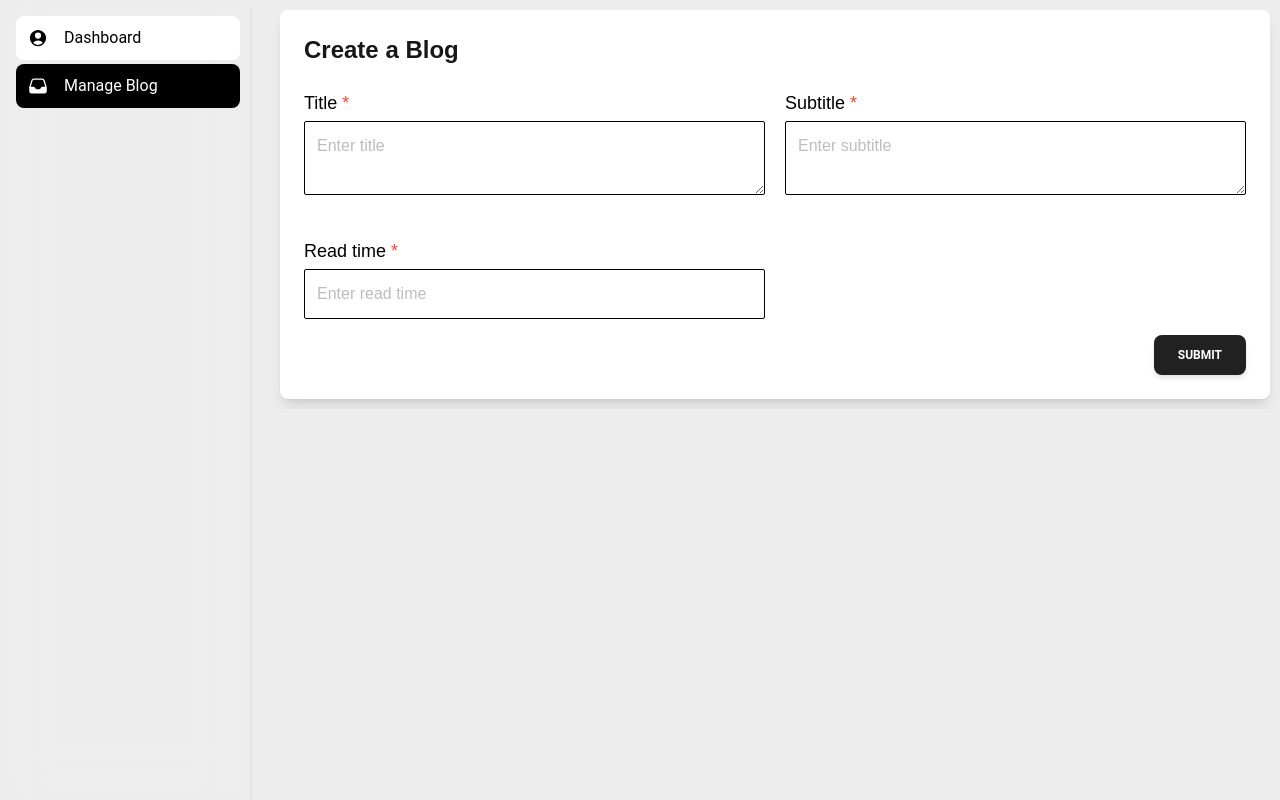
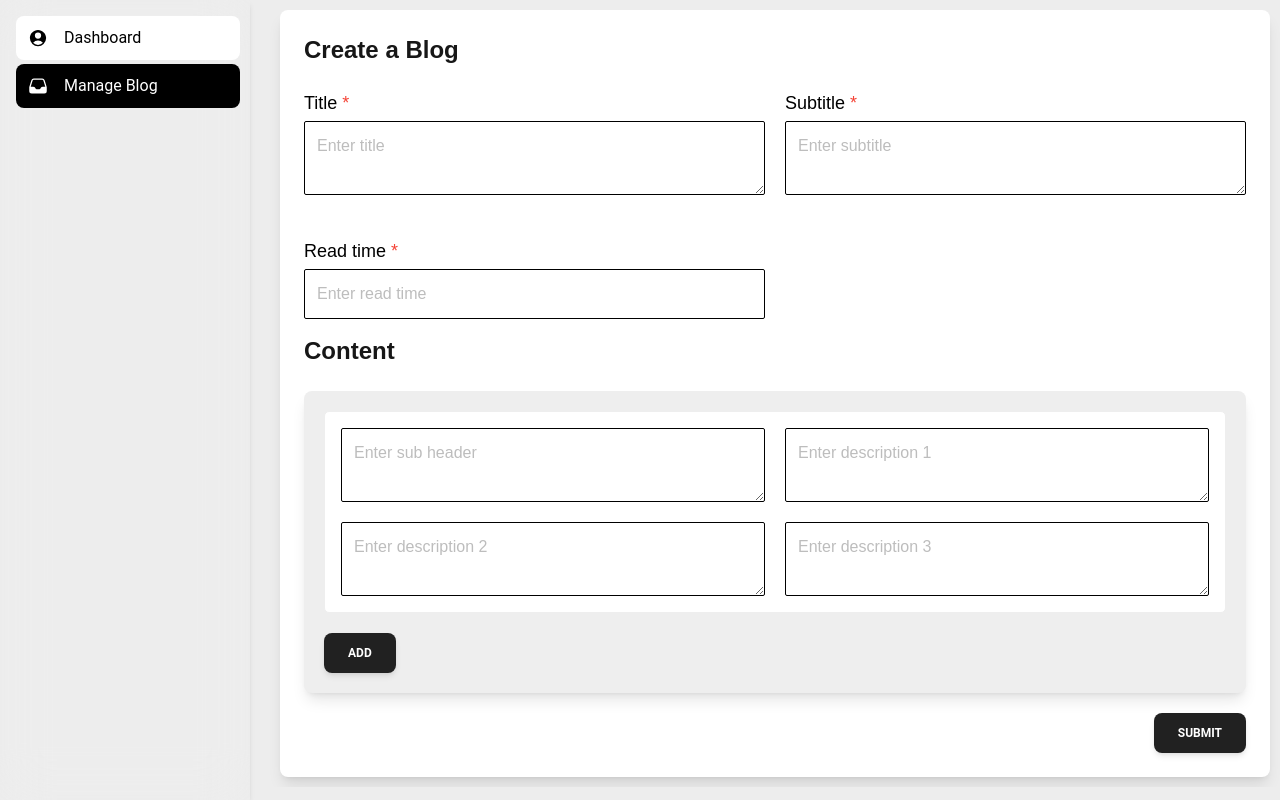
Before and after one commit to PraveeDurairaj/demo_blog, a Next.js app: page /createBlog in a window 1280 px wide. Built offline with nearby package versions, Linux system fonts and the light colour scheme.

Commit message:
view blog part -1

```diff
--- a/src/app/Commponents/Blog/Blog.jsx
+++ b/src/app/Commponents/Blog/Blog.jsx
@@ -8,18 +8,51 @@ import { useFetchCollection } from '@/hooks/useFetchCollection';
 const Blog = () => {
     const blogdata= useFetchCollection('blogData');
   return (
-    <div className='container grid sm:grid-cols-1 md:grid-cols-2 lg:grid-cols-3 gap-4'>
+    <>
+   { blogdata ?
+      <div className='container grid sm:grid-cols-1 md:grid-cols-2 lg:grid-cols-3 gap-4'>
       {
         blogdata?.map((cardData,index)=>{
           return(
             <Link href={`/blog/${cardData?.id}`} key={index}>
-               <BlogCard data={cardData} fetch={blogdata}  />
+               <BlogCard data={cardData} />
               </Link>
-
           )
         })
       }
     </div>
+    :
+    <div className='container grid sm:grid-cols-1 md:grid-cols-2 lg:grid-cols-3 gap-4 mb-[50px]'>
+      <div className='min-h-[250px] border bg-gray-50 p-4 rounded-[10px]'>
+        <h5 className='min-h-[25px] w-full animate-pulse bg-gray-300 rounded-full mb-3' ></h5>
+        <p className='min-h-[80px] w-full animate-pulse bg-gray-300 rounded-[5px] mb-[30px]' ></p>
+        <div className='flex justify-between mb-3'>
+         <span className='h-[30px] bg-gray-300 rounded-full w-[100px] animate-pulse'></span>
+         <span className='h-[30px] bg-gray-300 rounded-full w-[100px] animate-pulse'></span>
+        </div>
+        <p className='min-h-[40px] w-full animate-pulse bg-gray-300 rounded-[5px]'></p>
+      </div>
+      <div className='min-h-[250px] border bg-gray-50 p-4 rounded-[10px]'>
+        <h5 className='min-h-[25px] w-full animate-pulse bg-gray-300 rounded-full mb-3' ></h5>
+        <p className='min-h-[80px] w-full animate-pulse bg-gray-300 rounded-[5px] mb-[30px]' ></p>
+        <div className='flex justify-between mb-3'>
+         <span className='h-[30px] bg-gray-300 rounded-full w-[100px] animate-pulse'></span>
+         <span className='h-[30px] bg-gray-300 rounded-full w-[100px] animate-pulse'></span>
+        </div>
+        <p className='min-h-[40px] w-full animate-pulse bg-gray-300 rounded-[5px]'></p>
+      </div>
+      <div className='min-h-[250px] border bg-gray-50 p-4 rounded-[10px]'>
+        <h5 className='min-h-[25px] w-full animate-pulse bg-gray-300 rounded-full mb-3' ></h5>
+        <p className='min-h-[80px] w-full animate-pulse bg-gray-300 rounded-[5px] mb-[30px]' ></p>
+        <div className='flex justify-between mb-3'>
+         <span className='h-[30px] bg-gray-300 rounded-full w-[100px] animate-pulse'></span>
+         <span className='h-[30px] bg-gray-300 rounded-full w-[100px] animate-pulse'></span>
+        </div>
+        <p className='min-h-[40px] w-full animate-pulse bg-gray-300 rounded-[5px]'></p>
+      </div>
+   </div>}
+    </>
+
   )
 }
 
--- a/src/app/Commponents/BlogCard/BlogCard.jsx
+++ b/src/app/Commponents/BlogCard/BlogCard.jsx
@@ -11,13 +11,13 @@ import {
 
 
 
-const BlogCard = ({ data, fetch }) => {
+const BlogCard = ({ data}) => {
 
   const createdata = data?.blogCreatedDate.toDate()
-  const date = moment(createdata && createdata).format('YYYY-MM-DD'); // "2024-11-22"
+  const date = moment(createdata && createdata).format('YYYY-MM-DD');
   return (
     <>
-      {fetch ? <Card className={"w-full h-auto shadow-lg" }>
+      <Card className={"w-full h-auto shadow-lg"}>
         <CardBody className='p-4'>
           <Typography variant="h5" color="blue-gray" className="mb-2">
             {data?.blogTitle}
@@ -31,14 +31,8 @@ const BlogCard = ({ data, fetch }) => {
             <Typography className='bg-gray-200 rounded-full px-[10px] py-[4px] text-[14px]'>{date}</Typography>
           </div>
         </CardBody>
-          <Button className='rounded-b-xl rounded-t-[0px]' >Read More</Button>
-      </Card> :
-        <div className='animate-pulse  rounded-lg bg-gray-300 h-[250px]'>
-
-        </div>
-      }
-
-
+        <Button className='rounded-b-xl rounded-t-[0px]' >Read More</Button>
+      </Card>
     </>
 
 
--- a/src/app/Commponents/BlogForm/BlogForm.jsx
+++ b/src/app/Commponents/BlogForm/BlogForm.jsx
@@ -5,9 +5,65 @@ import InputField from '../InputField/InputField';
 // helper
 import { useAddDos } from '@/hooks/useAddDos';
 
+import { Button } from '@material-tailwind/react';
 
-export default function BlogForm() {
-    // import firebase common hook
+
+const Form = ({ formIndex, handleRemove, formData, handleInputChange }) => {
+    return (
+        <div className="border p-4 rounded-[5px] mb-5  bg-white relative gap-5 sm:grid grid-cols-1 md:grid-cols-2">
+
+            {
+                formIndex >= 1 && <button
+                    onClick={() => handleRemove(formData.id)}
+                    className="absolute top-[-12px] right-[-8px] rounded-full w-7 h-7 p-[0px] bg-black text-white text-[12px]"
+                >
+                    X
+                </button>
+            }
+
+            <textarea
+                type="text"
+                name={`subHeader_${formIndex}`}
+                value={formData.subHeader}
+                onChange={(e) => handleInputChange(formIndex, e)}
+                placeholder="Enter sub header "
+                className={`w-full p-3 border border-black rounded-sm focus:outline-none focus:ring-1 focus:ring-black focus:border-black`}
+            />
+            <textarea
+                type="text"
+                name={`para1_${formIndex}`}
+                value={formData.para1}
+                onChange={(e) => handleInputChange(formIndex, e)}
+                placeholder="Enter description 1"
+                className={`w-full p-3 border border-black rounded-sm focus:outline-none focus:ring-1 focus:ring-black focus:border-black`}
+            />
+            <textarea
+                type="text"
+                name={`para2_${formIndex}`}
+                value={formData.para2}
+                onChange={(e) => handleInputChange(formIndex, e)}
+                placeholder="Enter description 2"
+                className={`w-full p-3 border border-black rounded-sm focus:outline-none focus:ring-1 focus:ring-black focus:border-black`}
+            />
+            <textarea
+                type="text"
+                name={`para3_${formIndex}`}
+                value={formData.para3}
+                onChange={(e) => handleInputChange(formIndex, e)}
+                placeholder="Enter description 3"
+                className={`w-full p-3 border border-black rounded-sm focus:outline-none focus:ring-1 focus:ring-black focus:border-black`}
+            />
+        </div>
+    );
+};
+
+const BlogForm = () => {
+
+    const [forms, setForms] = useState([
+        { id: Date.now(), subHeader: "", para1: "", para2: "", para3: "" },
+    ]);
+    const [counter, setCounter] = useState(1);
+
     const { addBlogData, error } = useAddDos('blogData')
     const [formData, setFormData] = useState({
         title: '',
@@ -22,6 +78,25 @@ export default function BlogForm() {
             [name]: value,
         });
     };
+    const handleAddForm = () => {
+        setForms([
+            ...forms,
+            { id: Date.now(), subHeader: "", para1: "", para2: "", para3: "" },
+        ]);
+        setCounter(counter + 1);
+        console.log(forms)
+    };
+
+
+    const handleRemoveForm = (id) => {
+        setForms(forms.filter((form) => form.id !== id));
+    };
+
+    const handleInputChange = (index, event) => {
+        const newForms = [...forms];
+        newForms[index][event.target.name.split('_')[0]] = event.target.value;
+        setForms(newForms);
+    };
 
     const handleSubmit = async (e) => {
         e.preventDefault();
@@ -30,9 +105,19 @@ export default function BlogForm() {
                 blogTitle: formData?.title,
                 blogSubTitle: formData?.subtitle,
                 blogId: formData?.readTime + 2,
-                blogReadTime: formData?.readTime
+                blogReadTime: formData?.readTime,
+                blogContent:{...forms}
             }
         )
+        setFormData({
+            title: "",
+            subtitle: "",
+            readTime: "",
+        })
+
+        setForms([{ id: Date.now(), subHeader: "", para1: "", para2: "", para3: "" }])
+        setCounter(1)
+        console.log(formData,'sucess')
     };
 
     return (
@@ -72,6 +157,25 @@ export default function BlogForm() {
                         required={true}
                     />
                 </div>
+                <h1 className="text-2xl font-bold mb-6">Content</h1>
+                <div className="w-full mx-auto mb-5 bg-gray-200 p-5  shadow-lg rounded-lg">
+                    {forms?.map((form, index) => (
+                        <Form
+                            key={index}
+                            formIndex={index}
+                            formData={form}
+                            handleRemove={handleRemoveForm}
+                            handleInputChange={handleInputChange}
+                        />
+                    ))}
+                    <Button
+                        onClick={handleAddForm}
+                        disabled={forms.length == 5 ? true : false}
+                    >
+                        Add
+                    </Button>
+                    {forms.length == 5 && <p className="text-red-600">you reach maximum limeted content </p>}
+                </div>
                 <div className='flex justify-end'>
                     <button
                         type="submit"
@@ -89,3 +193,4 @@ export default function BlogForm() {
         </div>
     );
 }
+export default BlogForm
--- a/src/app/Commponents/ViewBlog/ViewBlog.jsx
+++ b/src/app/Commponents/ViewBlog/ViewBlog.jsx
@@ -1,14 +1,40 @@
 import React from 'react';
 
-const ViewBlog = ({data}) => {
+const ViewBlog = ({ data }) => {
+
+  const full = [data?.blogContent[0], data?.blogContent[1],data?.blogContent[2],data?.blogContent[3],
+  data?.blogContent[4],data?.blogContent[5]]
+
   return (
-    <div className='bg-black flex sm:px-[20px] sm:py-[50px] md:px-[50px] md:py-[80px]'>
-      <div className="container relative before:content-[''] before:absolute
-       before:w-[5px] before:h-full before:bg-[#FF0000] before:rounded-[20px] before:left-[0]">
-        <h1 className='text-[30px] text-white mb-3'>{data?.blogTitle}</h1>
-        <p className='text-[18px] text-gray-500'>{data?.blogSubTitle}</p>
+    <>
+      <div className='bg-black flex sm:px-[20px] sm:py-[50px] md:px-[50px] md:py-[80px]'>
+        {
+          data ? <div className="container relative before:content-[''] before:absolute
+          before:w-[5px] before:h-full before:bg-[#FF0000] before:rounded-[20px] before:left-[0]">
+            <h1 className='text-[30px] text-white mb-3'>{data?.blogTitle}</h1>
+            <p className='text-[18px] text-gray-500'>{data?.blogSubTitle}</p>
+          </div> : <div className='w-full'>
+            <div className='min-h-[35px] w-full animate-pulse bg-gray-300 rounded-full mb-3' ></div>
+            <p className='min-h-[20px] w-2/3 animate-pulse bg-gray-300 rounded-full'></p>
+          </div>
+        }
       </div>
-    </div>
+      <div className='container sm:px-[20px] sm:py-[50px] md:px-[50px] md:pt-[30px] md:pb-[80px]'>
+        {
+          full.map((content, index) => {
+            return (
+              <div className='mb-5' key={index}>
+                <h2 className='text-[24px] mb-2'>{content?.subHeader}</h2>
+                {content?.para1 && <p className='text-[16px] mb-1'>{content?.para1}</p>}
+                {content?.para2 && <p className='text-[16px] mb-1'>{content?.para2}</p>}
+                {content?.para3 && <p className='text-[16px] mb-1'>{content?.para3}</p>}
+              </div>
+            )
+          })
+        }
+      </div>
+    </>
+
   )
 }
 
```
Also changed, not shown: src/app/Commponents/Hero/Hero.jsx (+2 -2 lines), public/hero.webp (added).
